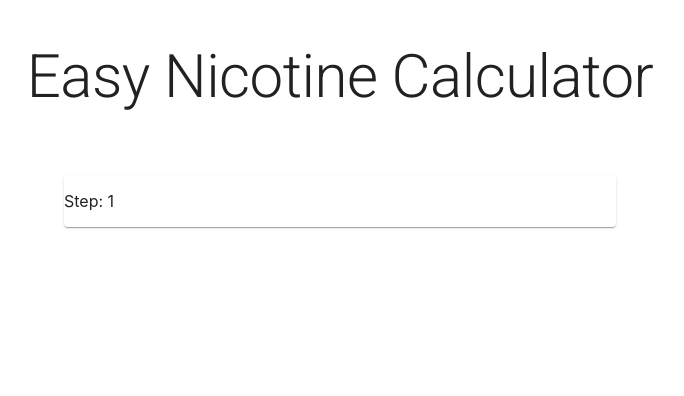
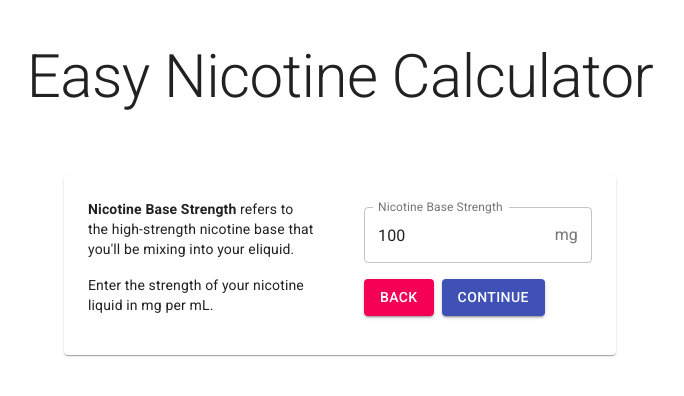
Before and after one commit to Jimfarrugia/nicotine-calculator-v2, a React (Create React App) app: page / in a window 1280 px wide. Both pictures are taken after a click on the button "BEGIN". Shown: the top 396 px of the page, without its empty margins (300-984 px from the left). Built offline with nearby package versions, Linux system fonts and the light colour scheme.

Commit message:
added SetBaseStrength (step 1) component.  moved CalculatorForm components to their own folder

```diff
--- a/src/App.js
+++ b/src/App.js
@@ -2,7 +2,7 @@ import React from "react";
 import Container from "@material-ui/core/Container";
 import { Paper, Grid } from "@material-ui/core";
 import PageTitle from "./components/PageTitle";
-import CalculatorForm from "./components/CalculatorForm";
+import CalculatorForm from "./components/CalculatorForm/";
 
 function App() {
   return (
--- a/src/components/CalculatorForm.js
+++ b/src/components/CalculatorForm/index.js
@@ -1,5 +1,6 @@
 import React, { Component } from 'react';
-import Introduction from './Introduction';
+import Introduction from './stages/Introduction';
+import SetBaseStrength from './stages/SetBaseStrength';
 
 export class CalculatorForm extends Component {
   state = {
@@ -47,6 +48,13 @@ export class CalculatorForm extends Component {
         return (
           <Introduction
             nextStep={this.nextStep}
+          />
+        )
+      case 1:
+        return (
+          <SetBaseStrength
+            nextStep={this.nextStep}
+            prevStep={this.prevStep}
             handleChange={this.handleChange}
             values={values}
           />
--- /dev/null
+++ b/src/components/CalculatorForm/stages/SetBaseStrength.js
@@ -0,0 +1,81 @@
+import React, { Component } from "react";
+import PropTypes from 'prop-types';
+import { Button, Grid } from "@material-ui/core";
+import Typography from "@material-ui/core/Typography";
+import TextField from '@material-ui/core/TextField';
+import InputAdornment from '@material-ui/core/InputAdornment';
+
+const styledGridItem = {
+  padding: "1.5rem"
+}
+const styledButton = {
+  margin: "1rem 0.5rem 0 0"
+}
+const styledTextField = {
+  margin: "0.5rem 0 0 0"
+}
+
+export class SetBaseStrength extends Component {
+  continue = e => {
+    e.preventDefault();
+    this.props.nextStep();
+  }
+  back = e => {
+    e.preventDefault();
+    this.props.prevStep();
+  }
+
+  render() {
+    const { values, handleChange } = this.props;
+    return (
+      <>
+        <Grid item xs={6} style={styledGridItem}>
+          <Typography
+            variant="body2"
+            align="left"
+            paragraph
+          >
+            <strong>Nicotine Base Strength</strong> refers to the high-strength nicotine base that you&apos;ll be mixing into your eliquid.
+          </Typography>
+          <Typography
+            variant="body2"
+            align="left"
+            paragraph
+          >
+            Enter the strength of your nicotine liquid in mg per mL.
+          </Typography>
+        </Grid>
+        <Grid item xs={6} style={styledGridItem}>
+          <TextField
+            style={styledTextField}
+            label='Nicotine Base Strength'
+            onChange={handleChange("baseStrength")}
+            type="number"
+            variant="outlined"
+            InputLabelProps={{ shrink: true }}
+            InputProps={{
+              endAdornment: <InputAdornment position="end">mg</InputAdornment>,
+            }}
+            defaultValue={values.baseStrength}
+            fullWidth
+          />
+          <Button variant="contained" color="secondary" onClick={this.back} style={styledButton}>
+            back
+          </Button>
+          <Button variant="contained" color="primary" onClick={this.continue} style={styledButton}>
+            continue
+          </Button>
+        </Grid>
+      </>
+    );
+  }
+}
+
+SetBaseStrength.propTypes = {
+  nextStep: PropTypes.func.isRequired,
+  prevStep: PropTypes.func.isRequired,
+  handleChange: PropTypes.func.isRequired,
+  values: PropTypes.object.isRequired,
+}
+
+export default SetBaseStrength;
```
Also changed, not shown: src/components/CalculatorForm/stages/Introduction.js (renamed from src/components/Introduction.js, +13 -10 lines).
